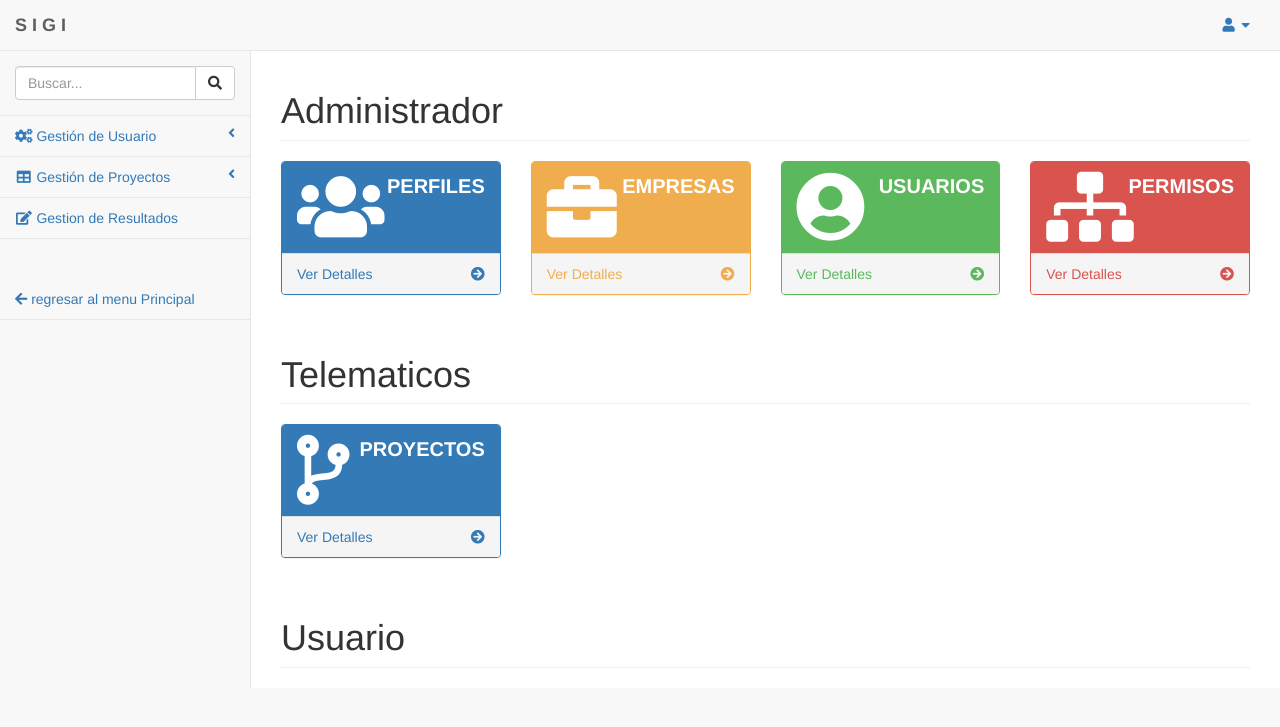
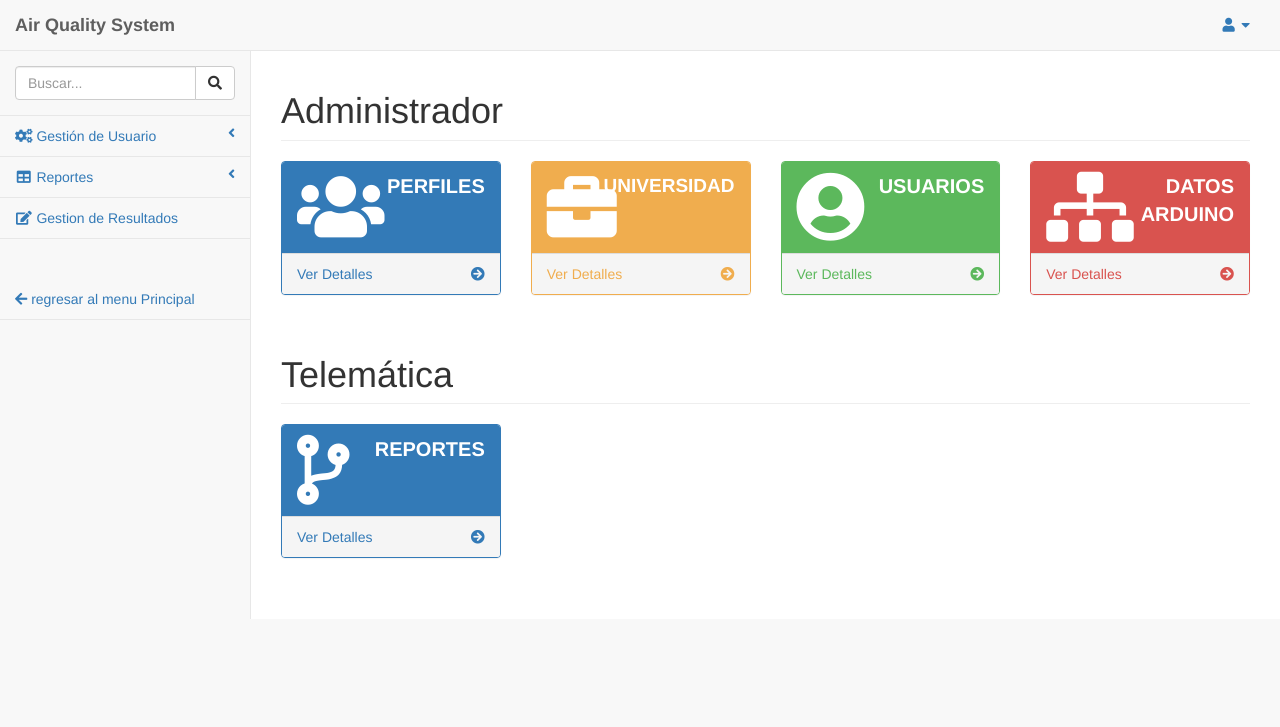
Before and after one commit to CentinelEnterprise/EnsambladoresDigitales, a Django app: template principal/templates/dashboard/panel_de_control.html in a window 1280 px wide. Shown: the top 727 px of the page. Run offline with Django 3.2, Linux system fonts and the light colour scheme; the template is opened without the code that fills it, so the values that code supplies are empty; some libraries are stand-ins or nearby versions.

```diff
--- a/principal/templates/dashboard/base.html
+++ b/principal/templates/dashboard/base.html
@@ -8,7 +8,7 @@
         <meta charset="utf-8">
         <meta name="description" content="{% block description %}{% endblock %}">
         <meta name="viewport" content="width=device-width, initial-scale=1">
-        <link href="{% static "images/enelico.ico" %}" type="image/gif" rel="icon" sizes="16x16">
+        <link href="{% static "images/fan.ico" %}" type="image/gif" rel="icon" sizes="16x16">
 
         <!-- estilos plantilla v1 14082018  -->
         <link href="{% static "vendor/bootstrap/css/bootstrap.min.css" %}" rel="stylesheet">
--- a/principal/templates/dashboard/base_autenticado.html
+++ b/principal/templates/dashboard/base_autenticado.html
@@ -1,5 +1,5 @@
 {% extends 'dashboard/base.html' %}
-
+{% load staticfiles %}
 
 {% block pre_contenido %}
   <!-- nueva version plantilla abelardo--------------------------------------------------------------------------------------------------------- -->
@@ -13,7 +13,7 @@
                     <span class="icon-bar"></span>
                     <span class="icon-bar"></span>
                 </button>
-                <a class="navbar-brand" href="{% url 'menu_aplicaciones' %}"><b>S I G I</b></a>
+                <a class="navbar-brand" href="{% url 'menu_aplicaciones' %}"><b>Air Quality System</b></a>
             </div>
             <!-- /.navbar-header -->
 
@@ -59,19 +59,19 @@
                                     <a href="{% url 'administracion_perfiles' %}"><span class="fas fa-group"></span> Perfiles</a>
                                 </li>
                                 <li>
-                                    <a href="{% url 'administracion_empresas' %}" ><span class="fa fa-briefcase"></span> Empresas</a>
+                                    <a href="{% url 'administracion_empresas' %}" ><span class="fa fa-briefcase"></span> Universidad</a>
                                 </li>
                                 <li>
-                                    <a href="{% url 'administracion_grupos_usuarios' %}"><span class="fas fa-group"></span> Grupos y Permisos</a>
+                                    <a href="{% url 'administracion_grupos_usuarios' %}"><span class="fas fa-group"></span> Datos Arduino</a>
                                 </li>
                                 <li>
-                                    <a href="{% url 'administracion_usuarios' %}"><span class="fa fa-user-circle"></span> Usuarios</a>
+                                    <a href="{% url 'administracion_usuarios' %}"><span class="fa fa-user-circle"></span> Reportes</a>
                                 </li>
                             </ul>
                             <!-- /.nav-second-level -->
                         </li>
                         <li>
-                            <a href="#"><i class="fa fa-table fa-fw"></i> Gestión de Proyectos<span class="fa arrow"></span></a>
+                            <a href="#"><i class="fa fa-table fa-fw"></i> Reportes<span class="fa arrow"></span></a>
                             <ul class="nav nav-second-level">
                                 <li>
                                     <a href="{% url 'administracion_proyectos' %}"><span class="fas fa-group"></span> Proyectos</a>
--- a/principal/templates/dashboard/login.html
+++ b/principal/templates/dashboard/login.html
@@ -16,10 +16,10 @@
             <div class="col-md-4 col-md-offset-4">
                 <div class="login-panel panel panel-default">
                     <div class="panel-heading">
-                        <h3 class="panel-title"><center><b>BIENVENIDO A SIGI</b></center></h3>
+                        <h3 class="panel-title"><b>Bienvenido AirQuality</b></h3>
                     </div>
                     <div class="panel-body">
-                        <img src="../../static/images/enel.png" class="img-thumbnail"><br><br>
+                        <img src="../../static/images/logo.png" ><br><br>
                         {% include 'dashboard/alertas.html' %}
                         <form role="form" method="POST" autocomplete="off">{% csrf_token %}
                             <fieldset>
@@ -31,7 +31,7 @@
                                 </div>
                                 <div class="checkbox">
                                     <label>
-                                        <input type="checkbox" id="checkdir_activo" name="checkdir_activo" value="1"> Usuarios ENEL
+                                        <input type="checkbox" id="checkdir_activo" name="checkdir_activo" value="1"> Usuarios Ensambladores Digitales
                                     </label>
                                 </div>
                                 <div id="div_rec_contrasena" class="form-group" style="display:hidden;">
--- a/principal/templates/dashboard/panel_de_control.html
+++ b/principal/templates/dashboard/panel_de_control.html
@@ -46,7 +46,7 @@
                         </div>
                         <div class="col-xs-9 text-right">
 
-                            <div style="font-size: 20px; font-weight: bold;">EMPRESAS</div>
+                            <div style="font-size: 19px; font-weight: bold;">UNIVERSIDAD</div>
                         </div>
                     </div>
                 </div>
@@ -89,7 +89,7 @@
                             <i class="fa fa-sitemap fa-5x"></i>
                         </div>
                         <div class="col-xs-9 text-right">
-                            <div style="font-size: 20px; font-weight: bold;">PERMISOS</div>
+                            <div style="font-size: 20px; font-weight: bold;">DATOS ARDUINO</div>
                         </div>
                     </div>
                 </div>
@@ -106,7 +106,7 @@
     <!--Fin de row Admin-->
     <div class="row">
         <div class="col-lg-12">
-            <h1 class="page-header">Telematicos</h1>
+            <h1 class="page-header">Telemática</h1>
         </div>
         <!-- /.col-lg-12 -->
     </div>
@@ -120,7 +120,7 @@
                             <i class="fas fa-code-fork fa-5x"></i>
                         </div>
                         <div class="col-xs-9 text-right">
-                            <div style="font-size: 20px; font-weight: bold;">PROYECTOS</div>
+                            <div style="font-size: 20px; font-weight: bold;">REPORTES</div>
                         </div>
                     </div>
                 </div>
@@ -201,12 +201,6 @@
         </div>
     </div> -->
     <!--Fin row Coordinador-->
-    <div class="row">
-        <div class="col-lg-12">
-            <h1 class="page-header">Usuario</h1>
-        </div>
-        <!-- /.col-lg-12 -->
-    </div>
     <!--row Usuarios-->
     <!-- <div class="row">
         <div class="col-lg-3 col-md-6">
--- a/principal/templates/proyectos/administrar_proyectos.html
+++ b/principal/templates/proyectos/administrar_proyectos.html
@@ -1,4 +1,5 @@
 {% extends 'dashboard/base_autenticado.html' %}
+{% load staticfiles %}
 {% block navegacion %}
 
 {% endblock %}
@@ -12,7 +13,7 @@
                 <a href="{% url 'menu_aplicaciones' %}"><button  class="btn btn-dark"><span class="fa fa-arrow-left"></span> Atras </button></a>
             </div>
             <div class="col-md-4 text-right">
-            	<a href="{% url 'agregar_empresas' %}"  class="btn btn-success" role="button" aria-pressed="true"><span class="fa fa-child"></span> Crear Empresa</a>
+            	<a href="{% url 'agregar_proyecto' %}"  class="btn btn-success" role="button" aria-pressed="true"><span class="fa fa-child"></span> Agregar Nuevo Proyecto</a>
             </div>
         </div>
             <!--Fin Botones-->
--- a/principal/templates/usuarios/administrar_empresas.html
+++ b/principal/templates/usuarios/administrar_empresas.html
@@ -13,7 +13,7 @@
                 <a href="{% url 'menu_aplicaciones' %}"><button  class="btn btn-dark"><span class="fa fa-arrow-left"></span> Atras </button></a>
             </div>
             <div class="col-md-4 text-right">
-            	<a href="{% url 'agregar_empresas' %}"  class="btn btn-success" role="button" aria-pressed="true"><span class="fa fa-child"></span> Crear Empresa</a>
+            	<a href="{% url 'agregar_empresas' %}"  class="btn btn-success" role="button" aria-pressed="true"><span class="fa fa-child"></span> Agregar Nueva Empresa</a>
             </div>
         </div>
             <!--Fin Botones-->
--- a/principal/templates/usuarios/administrar_grupos.html
+++ b/principal/templates/usuarios/administrar_grupos.html
@@ -13,13 +13,13 @@
                 <a href="{% url 'menu_aplicaciones' %}"><button  class="btn btn-dark"><span class="fa fa-arrow-left"></span> Atras </button></a>
             </div>
             <div class="col-md-4 text-right">
-            	<a href="{% url 'agregar_grupo_usuarios' %}"  class="btn btn-success" role="button" aria-pressed="true"><span class="fa fa-child"></span> Crear Grupo</a>
+            	<a href="{% url 'agregar_grupo_usuarios' %}"  class="btn btn-success" role="button" aria-pressed="true"><span class="fa fa-child"></span> Agregar Registro Manual</a>
             </div>
         </div>
             <!--Fin Botones-->
         <div class="row">
             <div class="col-lg-12">
-                <h1 class="page-header">Administración de Grupos y Permisos</h1>
+                <h1 class="page-header">Captura de datos Arduino</h1>
             </div>
             <!-- /.col-lg-12 -->
         </div>
--- a/principal/templates/usuarios/administrar_perfiles.html
+++ b/principal/templates/usuarios/administrar_perfiles.html
@@ -13,7 +13,7 @@
                 <a href="{% url 'menu_aplicaciones' %}"><button  class="btn btn-dark"><span class="fa fa-arrow-left"></span> Atras </button></a>
             </div>
             <div class="col-md-4 text-right">
-            	<a href="{% url 'agregar_perfiles' %}"  class="btn btn-success" role="button" aria-pressed="true"><span class="fa fa-child"></span> Crear Perfil</a>
+            	<a href="{% url 'agregar_perfiles' %}"  class="btn btn-success" role="button" aria-pressed="true"><span class="fa fa-child"></span> Agregar Nuevo Perfil</a>
                 <!-- <button class="btn btn-success"><span class="fa fa-child"></span> Crear Perfiles</button> -->
                 <!-- <button class="btn btn-info"><span class="fa fa-indent"></span> Filtro Especifico</button> -->
             </div>
--- a/principal/templates/usuarios/administrar_usuarios.html
+++ b/principal/templates/usuarios/administrar_usuarios.html
@@ -11,7 +11,7 @@
                 <a href="{% url 'menu_aplicaciones' %}"><button  class="btn btn-dark"><span class="fa fa-arrow-left"></span> Atras </button></a>
             </div>
             <div class="col-md-4 text-right">
-            	<a href="{% url 'agregar_usuario' %}"  class="btn btn-success" role="button" aria-pressed="true"><span class="fa fa-child"></span> Crear Usuario</a>
+            	<a href="{% url 'agregar_usuario' %}"  class="btn btn-success" role="button" aria-pressed="true"><span class="fa fa-child"></span> Agregar Nuevo Usuario</a>
             </div>
         </div>
             <!--Fin Botones-->
--- a/principal/templates/usuarios/agregar_permisos_grupos.html
+++ b/principal/templates/usuarios/agregar_permisos_grupos.html
@@ -22,7 +22,7 @@
           </div>
           <div class="row">
               <div class="col-lg-12">
-                  <h1 class="page-header">Crear Nueva Grupo</h1>
+                  <h1 class="page-header">Crear Nuva Grupo</h1>
               </div>
               <!-- /.col-lg-12 -->
           </div>
--- a/usuarios/views.py
+++ b/usuarios/views.py
@@ -609,7 +609,7 @@ def administracion_grupos(request):
 	ok = request.GET.get('ok', False)
 	grupos = Group.objects.all()
 	if len(grupos) == 0:
-		advertencia = "No hay grupos registradas"
+		advertencia = "No hay datos registrados"
 	return render(request,'usuarios/administrar_grupos.html', locals())
 
 @login_required
```
Also changed, not shown: proyectos/views.py (+8 -8 lines), principal/views.py (line endings or trailing spaces), static/images/descarga.ico (added), static/images/enel.png (deleted), static/images/enelico.ico (deleted), static/images/fan.ico (added), static/images/logo.png (added), static/images/logoapp_login.png (deleted).
